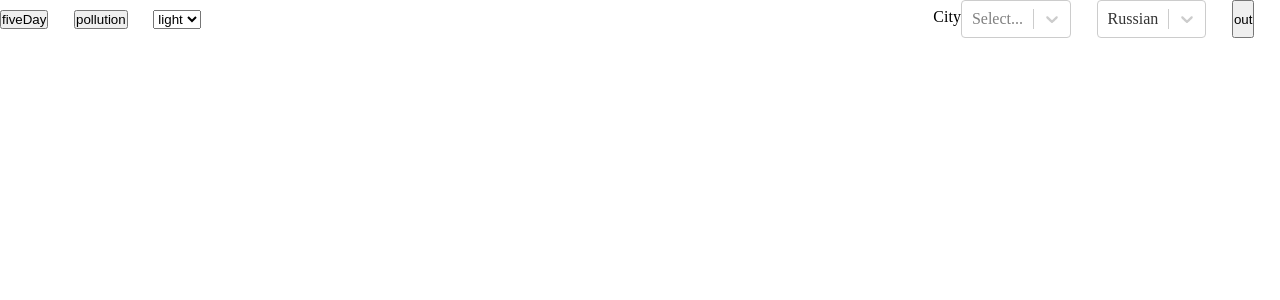
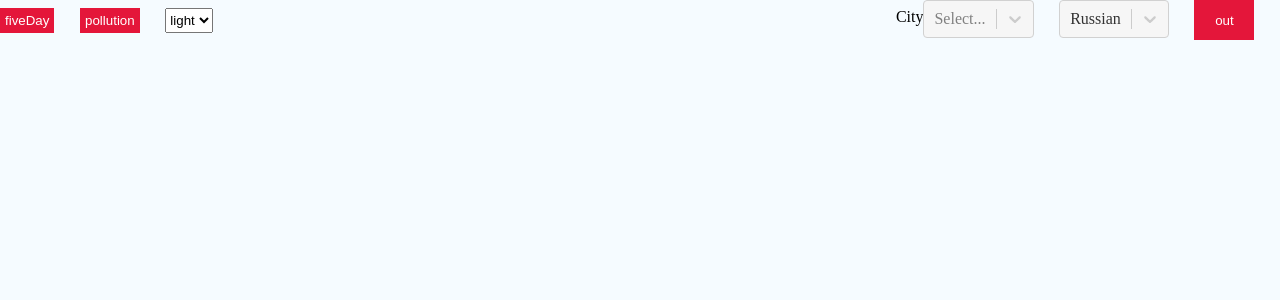
Before and after one commit to Nagiev100/JSCourse, a React (Create React App) app in the folder React/react-course/: page / in a window 1280 px wide. Shown: the top 300 px of the page. Built offline with nearby package versions, Linux system fonts and the light colour scheme; sample sign-in values are in the browser's storage.

Commit message:
React HW / Refactor hw

```diff
--- a/React/react-course/src/components/FetchFiveDayButton.tsx
+++ b/React/react-course/src/components/FetchFiveDayButton.tsx
@@ -3,6 +3,7 @@ import { useAppDispatch, useAppSelector } from "../store/store";
 import { fetchWeatherForecast } from "../store/reducers/getWeather/getWeatherThunk";
 import { WeatherForecastResponse } from "../store/reducers/getWeather/getWeatherInterface";
 import { t } from 'i18next';
+import styled from "styled-components";
 
 interface FetchFiveDayButtonProps {
     handleClick: () => void;
@@ -24,7 +25,7 @@ export const FetchFiveDayButton: FC<FetchFiveDayButtonProps> = ({ handleClick })
             const action = await dispatch(fetchWeatherForecast({ city: cityName, language: language }));
             const weatherData = action.payload as WeatherForecastResponse;
             console.log("Weather data:", weatherData);
-            handleClick(); // Вызываем переданный обработчик клика
+            handleClick();
         } catch (error) {
             console.error("Error fetching weather data:", error);
         }
@@ -32,7 +33,24 @@ export const FetchFiveDayButton: FC<FetchFiveDayButtonProps> = ({ handleClick })
 
     return (
         <div>
-            <button onClick={onClickHandler}>{t("fiveDay")}</button>
+            <Button onClick={onClickHandler}>{t("fiveDay")}</Button>
         </div>
     );
 };
+
+export const Button = styled.button`
+  background-color: #e4163a;
+  color: #ffffff;
+  border: none;
+  padding: 5px;
+
+
+  &:hover {
+    background-color: #ff5761;
+  }
+
+  &:active {
+    background-color: #c60e2e;
+  } ;
+
+`
--- a/React/react-course/src/components/FetchFourDayPollution.tsx
+++ b/React/react-course/src/components/FetchFourDayPollution.tsx
@@ -3,6 +3,7 @@ import { useAppDispatch, useAppSelector } from "../store/store";
 import { WeatherForecastResponse } from "../store/reducers/getWeather/getWeatherInterface";
 import { fetchAirPollution } from "../store/reducers/getAirPollution/getAirPollutionThunk";
 import {t} from "i18next";
+import {Button} from "./FetchFiveDayButton";
 
 interface FetchFourDayPollutionProps {
     handleClick: () => void;
@@ -25,7 +26,7 @@ export const FetchFourDayPollution: FC<FetchFourDayPollutionProps> = ({ handleCl
             const action = await dispatch(fetchAirPollution({ lat, lon }));
             const weatherData = action.payload as WeatherForecastResponse;
             console.log("Weather data:", weatherData);
-            handleClick(); // Вызываем переданный обработчик клика
+            handleClick();
         } catch (error) {
             console.error("Error fetching weather data:", error);
         }
@@ -33,7 +34,7 @@ export const FetchFourDayPollution: FC<FetchFourDayPollutionProps> = ({ handleCl
 
     return (
         <div>
-            <button onClick={onClickHandler}>{t("pollution")}</button>
+            <Button onClick={onClickHandler}>{t("pollution")}</Button>
         </div>
     );
 };
--- a/React/react-course/src/components/InputSearchCity.tsx
+++ b/React/react-course/src/components/InputSearchCity.tsx
@@ -4,6 +4,7 @@ import styled from "styled-components";
 import { useAppDispatch, useAppSelector } from "../store/store";
 import { fetchCityName } from "../store/reducers/getCity/getCityThunk";
 import {City} from "../store/reducers/getCity/getCityInterface";
+import {colourStyles} from "../helpers/selectDayStyle";
 
 
 
@@ -35,6 +36,7 @@ export const SearchCity: FC = () => {
         <>
             <Label htmlFor='city'>City</Label>
             <Select
+                styles={colourStyles}
                 id='city'
                 inputValue={cityInput}
                 options={options}
--- a/React/react-course/src/components/PallutionCard.tsx
+++ b/React/react-course/src/components/PallutionCard.tsx
@@ -28,7 +28,7 @@ const CardContainer = styled.div`
   border-radius: 5px;
   padding: 10px;
   margin: 10px;
-  background-color: gray;
+  background-color:#F5FBFF;
 `;
 const Container = styled.div`
   display: flex;
--- a/React/react-course/src/components/SwitcherLocation.tsx
+++ b/React/react-course/src/components/SwitcherLocation.tsx
@@ -3,6 +3,7 @@ import Select from 'react-select';
 import { useAppDispatch } from "../store/store";
 import { setLanguage } from "../store/reducers/getLocation/sliceReducer";
 import {useTranslation} from "react-i18next";
+import {colourStyles} from "../helpers/selectDayStyle";
 
 export interface IOptions {
     value: string;
@@ -37,6 +38,7 @@ export const SwitcherLocation: FC = () => {
     return (
         <>
             <Select
+                styles={colourStyles}
                 options={options}
                 onChange={updateLocation}
                 defaultValue={options.find(option => option.value === location)}
--- a/React/react-course/src/components/ThemeToggle.tsx
+++ b/React/react-course/src/components/ThemeToggle.tsx
@@ -1,7 +1,5 @@
 import {FC} from "react";
-import {useTheme} from "../hooks/useTheme";
 import {t} from "i18next";
-
 
 interface Props {
     themeToggler: () => void
--- a/React/react-course/src/components/WeatherCard.tsx
+++ b/React/react-course/src/components/WeatherCard.tsx
@@ -22,7 +22,7 @@ const CardContainer = styled.div`
   border-radius: 5px;
   padding: 10px;
   margin: 10px;
-  background-color: gray;
+  background-color: #F5FBFF;
 `;
 const Container = styled.div`
   display: flex;
--- a/React/react-course/src/constans/theme.ts
+++ b/React/react-course/src/constans/theme.ts
@@ -1,5 +1,5 @@
 export const lightTheme = {
-    bodyBackground: "#ffffff",
+    bodyBackground: "#F5FBFF",
 };
 
 export const darkTheme = {
--- a/React/react-course/src/pages/home/Home.tsx
+++ b/React/react-course/src/pages/home/Home.tsx
@@ -42,7 +42,7 @@ export const Home: FC <Props>= ({themeToggler,theme}) => {
                 <Wrapper>
                     <SearchContainer />
                     <SwitcherLocation />
-                    <button onClick={out}>{t("out")}</button>
+                    <ButtonOut onClick={out}>{t("out")}</ButtonOut>
                     <Menu/>
                 </Wrapper>
             </ContainerParams>
@@ -97,3 +97,20 @@ const Wrapper = styled.div`
   column-gap: 2vw;
   background-color: ${({theme}) => theme.bodyBackground};
 `
+const ButtonOut = styled.button`
+  background-color: #e4163a;
+  color: #ffffff;
+  border: none;
+  padding: 0;
+  width: 60px;
+  height: 40px;
+
+  &:hover {
+    background-color: #ff5761;
+  }
+
+  &:active {
+    background-color: #c60e2e;
+  } ;
+
+`
--- a/React/react-course/src/store/reducers/getCity/getCityThunk.ts
+++ b/React/react-course/src/store/reducers/getCity/getCityThunk.ts
@@ -1,7 +1,6 @@
 import { createAsyncThunk } from '@reduxjs/toolkit';
 import { Keys } from "../../../helpers/keys";
 import {City} from "./getCityInterface";
-import {useAppSelector} from "../../store";
 
 
 export const fetchCityName = createAsyncThunk<City[], string>(
```
